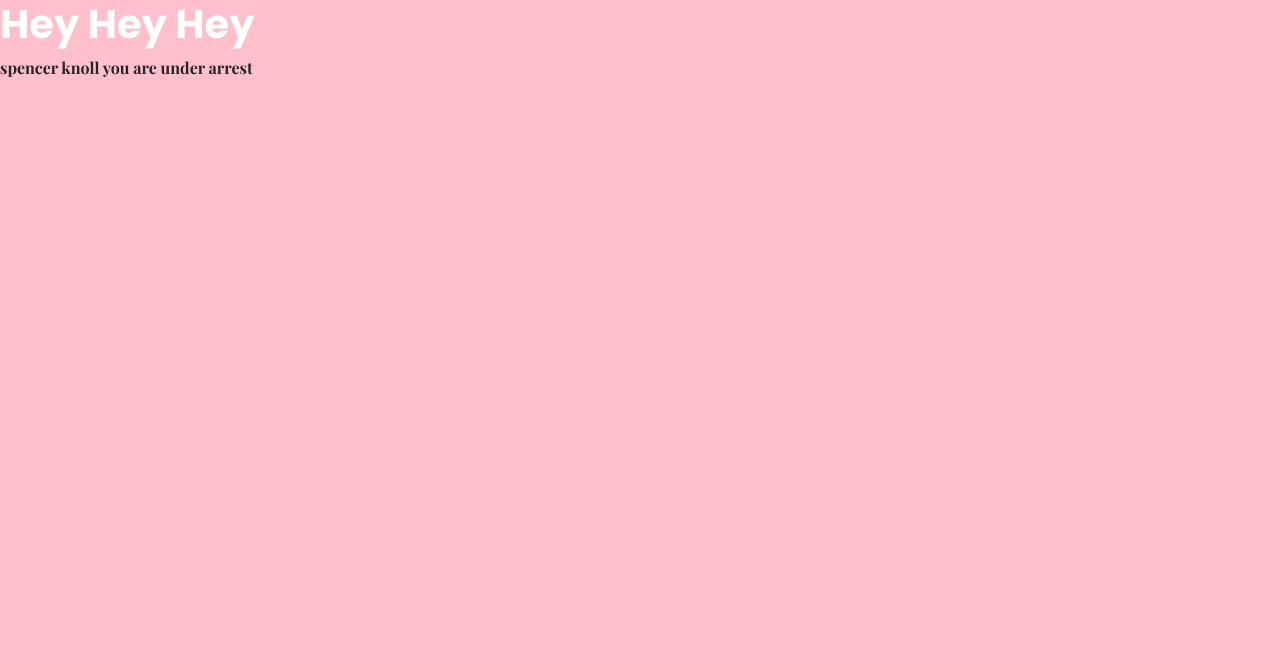
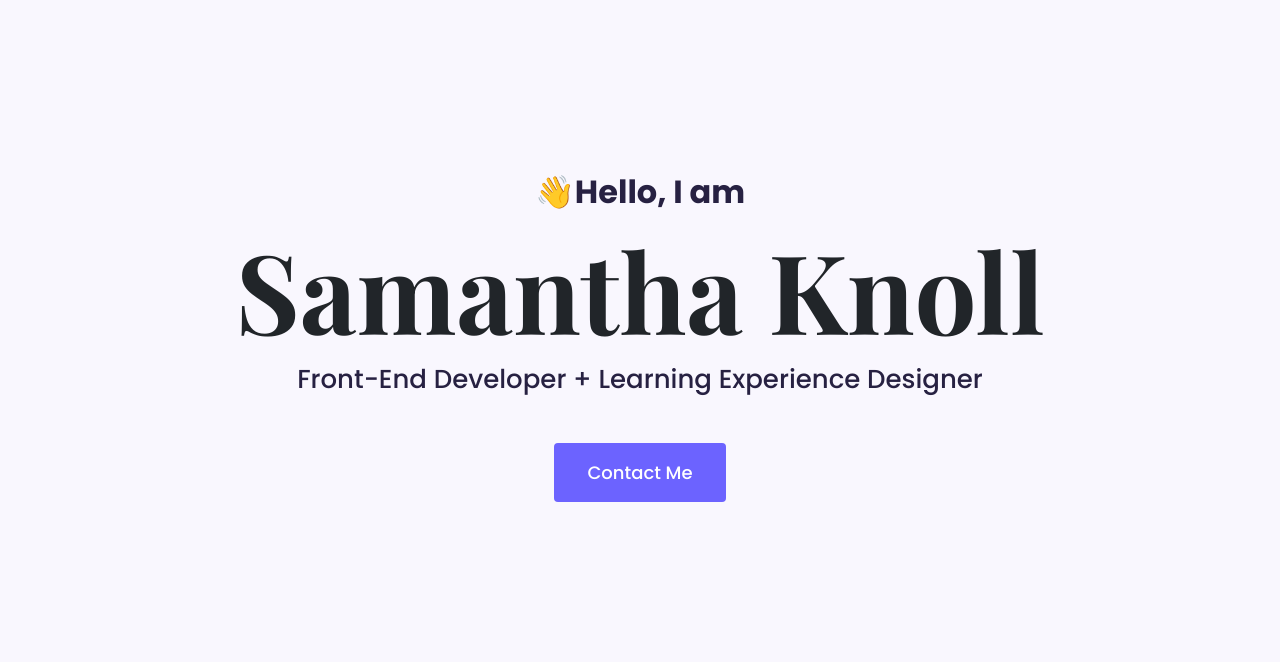
Before and after one commit to samanthaknoll/portfolio-project, a plain HTML site: page index.html in a window 1280 px wide. Drawn offline with nearby package versions, Linux system fonts and the light colour scheme.

Commit message:
Hero Design

```diff
--- a/index.html
+++ b/index.html
@@ -1,20 +1,40 @@
 <!DOCTYPE html>
 <html lang="en">
-<head>
-    <meta charset="UTF-8">
-    <link href="https://cdn.jsdelivr.net/npm/bootstrap@5.3.1/dist/css/bootstrap.min.css" rel="stylesheet" integrity="sha384-4bw+/aepP/YC94hEpVNVgiZdgIC5+VKNBQNGCHeKRQN+PtmoHDEXuppvnDJzQIu9" crossorigin="anonymous">
- <script src="https://cdn.jsdelivr.net/npm/bootstrap@5.3.1/dist/js/bootstrap.bundle.min.js" integrity="sha384-HwwvtgBNo3bZJJLYd8oVXjrBZt8cqVSpeBNS5n7C8IVInixGAoxmnlMuBnhbgrkm" crossorigin="anonymous"></script>
-<link rel="stylesheet" href="styles/portfolio.css" />
-<link rel="preconnect" href="https://fonts.googleapis.com">
-<link rel="preconnect" href="https://fonts.gstatic.com" crossorigin>
-<link href="https://fonts.googleapis.com/css2?family=Playfair+Display:wght@700&family=Poppins:wght@500;700&display=swap" rel="stylesheet">
-<script src="https://kit.fontawesome.com/642a366296.js" crossorigin="anonymous"></script>
-<meta name="viewport" content="width=device-width, initial-scale=1.0">
+  <head>
+    <meta charset="UTF-8" />
+    <link
+      href="https://cdn.jsdelivr.net/npm/bootstrap@5.3.1/dist/css/bootstrap.min.css"
+      rel="stylesheet"
+      integrity="sha384-4bw+/aepP/YC94hEpVNVgiZdgIC5+VKNBQNGCHeKRQN+PtmoHDEXuppvnDJzQIu9"
+      crossorigin="anonymous"
+    />
+    <script
+      src="https://cdn.jsdelivr.net/npm/bootstrap@5.3.1/dist/js/bootstrap.bundle.min.js"
+      integrity="sha384-HwwvtgBNo3bZJJLYd8oVXjrBZt8cqVSpeBNS5n7C8IVInixGAoxmnlMuBnhbgrkm"
+      crossorigin="anonymous"
+    ></script>
+    <link rel="stylesheet" href="styles/portfolio.css" />
+    <link rel="preconnect" href="https://fonts.googleapis.com" />
+    <link rel="preconnect" href="https://fonts.gstatic.com" crossorigin />
+    <link
+      href="https://fonts.googleapis.com/css2?family=Playfair+Display:wght@700&family=Poppins:wght@500;700&display=swap"
+      rel="stylesheet"
+    />
+    <script
+      src="https://kit.fontawesome.com/642a366296.js"
+      crossorigin="anonymous"
+    ></script>
+    <meta name="viewport" content="width=device-width, initial-scale=1.0" />
     <title>Document</title>
-</head>
-<body>
-<h1> Hey Hey Hey </h1>
-    <p> spencer knoll you are under arrest </p>
-
-</body>
+  </head>
+  <body>
+    <div class="hero">
+      <p>👋Hello, I am</p>
+      <h1>Samantha Knoll</h1>
+      <h2 class="mb-5">Front-End Developer + Learning Experience Designer</h2>
+      <div>
+        <a href="/contact.html" class="btn btn-branding">Contact Me</a>
+      </div>
+    </div>
+  </body>
 </html>
--- a/styles/portfolio.css
+++ b/styles/portfolio.css
@@ -1,16 +1,47 @@
-/* font-family: 'Playfair Display', serif;
-font-family: 'Poppins', sans-serif; */
 
-body {
-  background: pink;
+:root{
+  --branding-color: #6c63ff;
+  --secondary-color: #f9f7fe;
+  --heading-font-family: "Playfair Display", serif;
+  --default-font-family: "Poppins", sans-serif;
 }
 
+
 h1 {
-    color: white;
-    font-family: 'Poppins', sans-serif;
-    font-weight: 700;
+  font-family: var(--heading-font-family);
+  font-weight: 700;
+  font-size: 110px;
 }
 
-p {
-    font-family: 'Playfair Display', serif;
+.hero h2 {
+  font-family: var(--default-font-family);
+  color: #272142;
+  font-weight: 500;
+  font-size: 26px;
 }
+
+.hero p {
+  font-family: var(--default-font-family);
+  font-weight: 700;
+  font-size: 32px;
+  color: #272142;
+  margin: 0;
+  line-height: 2;
+}
+
+.hero {
+  background: var(--secondary-color);
+  text-align: center;
+  padding: 160px 20px;
+}
+
+.btn-branding {
+  background: var(--branding-color);
+  color: white;
+  border-radius: 4px;
+  font-family: var(--default-font-family);
+  font-weight: 500;
+  font-size: 18px;
+  line-height: 27px;
+  padding: 15px 32px;
+}
```
